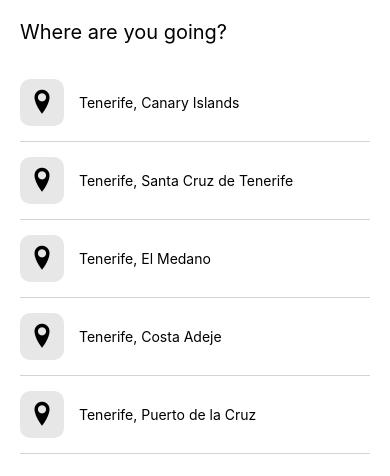
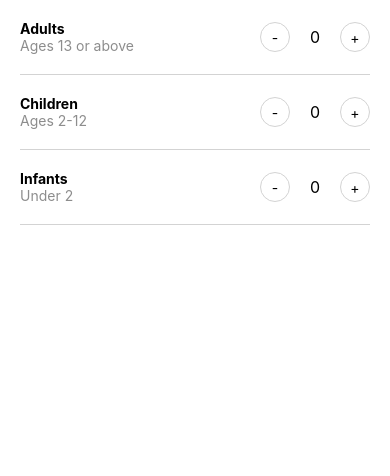
Before and after one commit to JennaFi/AirbnbClone, a React Native app: screen / in a window 390 px wide. Shown: the top 476 px of the page. Built offline with nearby package versions, Linux system fonts and the light colour scheme.

Commit message:
guests screen

```diff
--- a/App.js
+++ b/App.js
@@ -14,6 +14,7 @@
 import HomeScreen from './src/screens/Home';
 import SearchResutsScreen from './src/screens/SearchResults';
 import LocationScreen from './src/screens/LocationScreen';
+import GuestsScreen from './src/screens/GuestsScreen';
 
 const post1 = feed[0];
 const post2 = feed[2];
@@ -25,7 +26,8 @@
       <SafeAreaView>
         {/* <HomeScreen /> */}
         {/* <SearchResutsScreen /> */}
-        <LocationScreen />
+        {/* <LocationScreen /> */}
+        <GuestsScreen />
       </SafeAreaView>
     </>
   );
--- /dev/null
+++ b/src/screens/GuestsScreen/index.js
@@ -0,0 +1,91 @@
+import React, {useState} from 'react';
+import {Pressable, Text, View} from 'react-native';
+import styles from './styles';
+
+const GuestsScreen = () => {
+  const [adults, setAdults] = useState(0);
+  const [children, setChildren] = useState(0);
+  const [infants, setInfants] = useState(0);
+
+  return (
+    <View>
+      {/* row 1: Adults */}
+      <View style={styles.row}>
+        {/* Titles */}
+        <View>
+          <Text style={{fontWeight: 'bold'}}>Adults</Text>
+          <Text style={{color: '#8d8d8d'}}>Ages 13 or above</Text>
+        </View>
+        {/* Buttons */}
+        <View style={{flexDirection: 'row', alignItems: 'center'}}>
+          {/* - */}
+          <Pressable
+            onPress={() => setAdults(Math.max(0, adults - 1))}
+            style={styles.button}>
+            <Text styles={{fontSize: 20, color: '#474747'}}>-</Text>
+          </Pressable>
+          {/* value */}
+          <Text style={{marginHorizontal: 20, fontSize: 16}}>{adults}</Text>
+          {/* + */}
+          <Pressable
+            onPress={() => setAdults(adults + 1)}
+            style={styles.button}>
+            <Text styles={{fontSize: 20, color: '#474747'}}>+</Text>
+          </Pressable>
+        </View>
+      </View>
+      {/* row 2: Children */}
+      <View style={styles.row}>
+        {/* Titles */}
+        <View>
+          <Text style={{fontWeight: 'bold'}}>Children</Text>
+          <Text style={{color: '#8d8d8d'}}>Ages 2-12</Text>
+        </View>
+        {/* Buttons */}
+        <View style={{flexDirection: 'row', alignItems: 'center'}}>
+          {/* - */}
+          <Pressable
+            onPress={() => setChildren(Math.max(0, children - 1))}
+            style={styles.button}>
+            <Text styles={{fontSize: 20, color: '#474747'}}>-</Text>
+          </Pressable>
+          {/* value */}
+          <Text style={{marginHorizontal: 20, fontSize: 16}}>{children}</Text>
+          {/* + */}
+          <Pressable
+            onPress={() => setChildren(children + 1)}
+            style={styles.button}>
+            <Text styles={{fontSize: 20, color: '#474747'}}>+</Text>
+          </Pressable>
+        </View>
+      </View>
+      {/* row 3: Infants */}
+      <View style={styles.row}>
+        {/* Titles */}
+        <View>
+          <Text style={{fontWeight: 'bold'}}>Infants</Text>
+          <Text style={{color: '#8d8d8d'}}>Under 2</Text>
+        </View>
+        {/* Buttons */}
+        <View style={{flexDirection: 'row', alignItems: 'center'}}>
+          {/* - */}
+          <Pressable
+            onPress={() => setInfants(Math.max(0, infants - 1))}
+            style={styles.button}>
+            <Text styles={{fontSize: 20, color: '#474747'}}>-</Text>
+          </Pressable>
+          {/* value */}
+          <Text style={{marginHorizontal: 20, fontSize: 16}}>{infants}</Text>
+          {/* + */}
+          <Pressable
+            onPress={() => setInfants(infants + 1)}
+            style={styles.button}>
+            <Text styles={{fontSize: 20, color: '#474747'}}>+</Text>
+          </Pressable>
+        </View>
+      </View>
+    </View>
+  );
+};
+
+export default GuestsScreen;
--- /dev/null
+++ b/src/screens/GuestsScreen/styles.js
@@ -0,0 +1,23 @@
+import {StyleSheet} from 'react-native';
+
+const styles = StyleSheet.create({
+  row: {
+    flexDirection: 'row',
+    justifyContent: 'space-between',
+    paddingVertical: 20,
+    marginHorizontal: 20,
+    borderBottomWidth: 1,
+    borderColor: 'lightgrey',
+  },
+  button: {
+    borderWidth: 1,
+    width: 30,
+    height: 30,
+    borderRadius: 15,
+    justifyContent: 'center',
+    borderColor: 'lightgrey',
+    alignItems: 'center',
+  },
+});
+
+export default styles;
```
